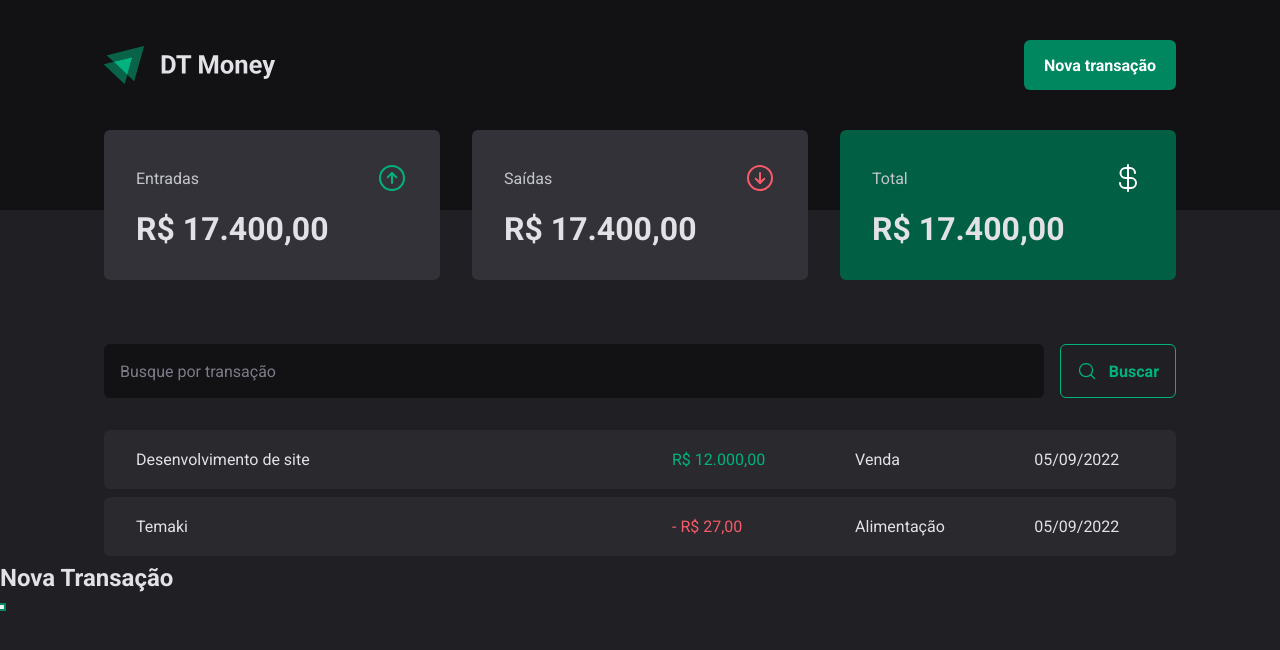
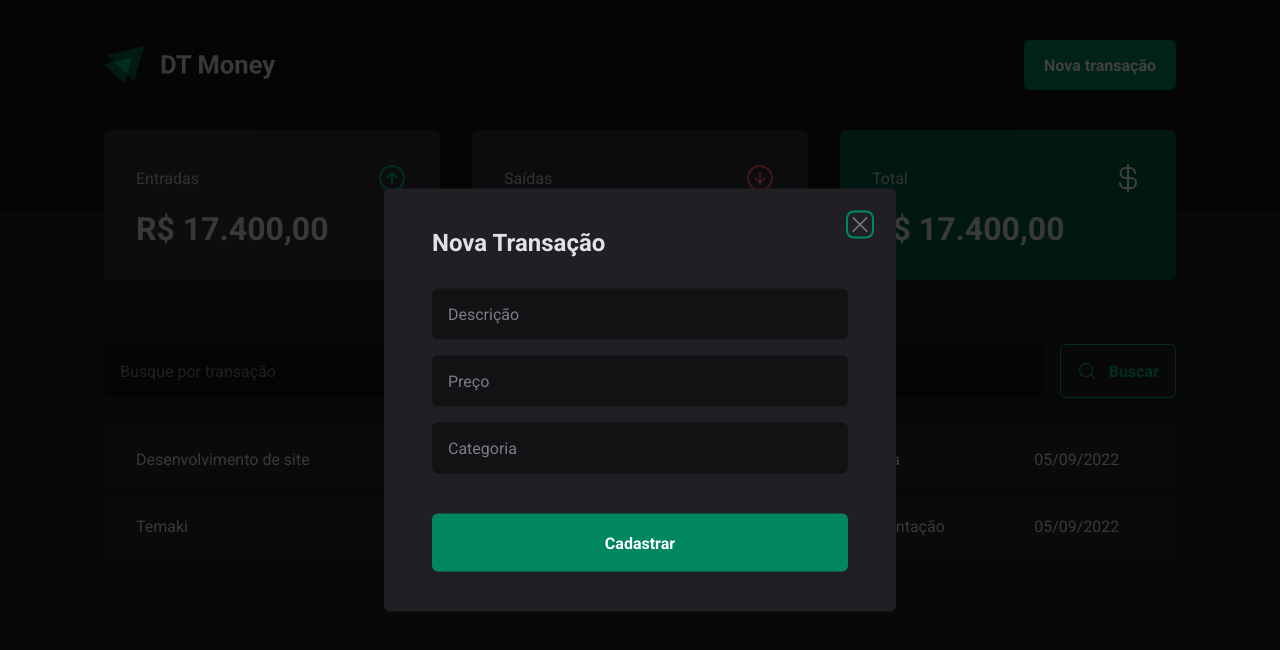
Before and after one commit to Kierico/dtmoney-att, a React (Vite) app: page / in a window 1280 px wide. Both pictures are taken after a click on the button "Nova transação". Shown: the top 650 px of the page. Built offline with nearby package versions, Linux system fonts and the light colour scheme.

Commit message:
1.8 - Modal de nova transação

```diff
--- a/src/components/Header/index.tsx
+++ b/src/components/Header/index.tsx
@@ -2,6 +2,7 @@
 import * as Dialog from '@radix-ui/react-dialog';
 
 import logoImg from '../../assets/logo.svg';
+import { NewTransactionModal } from "../NewTransactionModal";
 
 export function Header() {
     return (
@@ -12,14 +13,7 @@
                     <Dialog.Trigger asChild>
                         <NewTransactionButton>Nova transação</NewTransactionButton>
                     </Dialog.Trigger>
-                    <Dialog.Portal>
-                        <Dialog.Overlay />
-                        <Dialog.Content>
-                            <Dialog.Title>Nova Transação</Dialog.Title>
-                            <Dialog.Description />
-                            <Dialog.Close />
-                        </Dialog.Content>
-                    </Dialog.Portal>
+                    <NewTransactionModal />
                 </Dialog.Root>
             </HeaderContent>
         </HeaderContainer>
--- /dev/null
+++ b/src/components/NewTransactionModal/index.tsx
@@ -0,0 +1,27 @@
+import * as Dialog from "@radix-ui/react-dialog";
+import { X } from "phosphor-react";
+import { CloseButton, Content, Overlay } from "./styles";
+
+export function NewTransactionModal() {
+    return (
+        <Dialog.Portal>
+            <Overlay />
+            <Content>
+                <Dialog.Title>Nova Transação</Dialog.Title>
+                <CloseButton>
+                    <X size={24} />
+                </CloseButton>
+                <form action="">
+                    <input type="text" placeholder="Descrição" required />
+                    <input type="number" placeholder="Preço" required />
+                    <input type="text" placeholder="Categoria" required />
+
+                    <button type="submit">
+                        Cadastrar
+                    </button>
+                </form>
+                <Dialog.Description />
+            </Content>
+        </Dialog.Portal>
+    );
+}
--- /dev/null
+++ b/src/components/NewTransactionModal/styles.ts
@@ -0,0 +1,71 @@
+import * as Dialog from "@radix-ui/react-dialog";
+import styled from "styled-components";
+
+export const Overlay = styled(Dialog.Overlay)`
+    position: fixed;
+    width: 100vw;
+    height: 100vh;
+    inset: 0;
+    background-color: rgba(0, 0, 0, 0.75);
+`;
+
+export const CloseButton = styled(Dialog.Close)`
+    position: absolute;
+    background-color: transparent;
+    border: 0;
+    top: 1.5rem;
+    right: 1.5rem;
+    line-height: 0;
+    cursor: pointer;
+    color: ${props => props.theme["gray-500"]};
+    border-radius: 6px;
+`;
+
+export const Content = styled(Dialog.Content)`
+    min-width: 32rem;
+    border-radius: 6px;
+    padding: 2.5rem 3rem;
+    background-color: ${props => props.theme["gray-800"]};
+
+    position: fixed;
+    top: 50%;
+    left: 50%;
+    transform: translate(-50%, -50%);
+
+    form {
+        margin-top: 2rem;
+
+        display: flex;
+        flex-direction: column;
+        gap: 1rem;
+
+        input {
+            border-radius: 6px;
+            border: 0;
+            background-color: ${props => props.theme["gray-900"]};
+            color: ${props => props.theme["gray-300"]};
+            padding: 1rem;
+
+            &::placeholder {
+                color: ${props => props.theme["gray-500"]};
+            }
+        }
+
+        button[type="submit"] {
+            height: 58px;
+            border: 0;
+            background-color: ${props => props.theme["green-500"]};
+            color: ${props => props.theme["white"]};
+            font-weight: bold;
+            padding: 0 1.25rem;
+            border-radius: 6px;
+            margin-top: 1.5rem;
+            cursor: pointer;
+
+            &:hover {
+                background-color: ${props => props.theme["green-700"]};
+                transition: background-color 0.2s;
+            }
+        }
+    }
+`;
```
